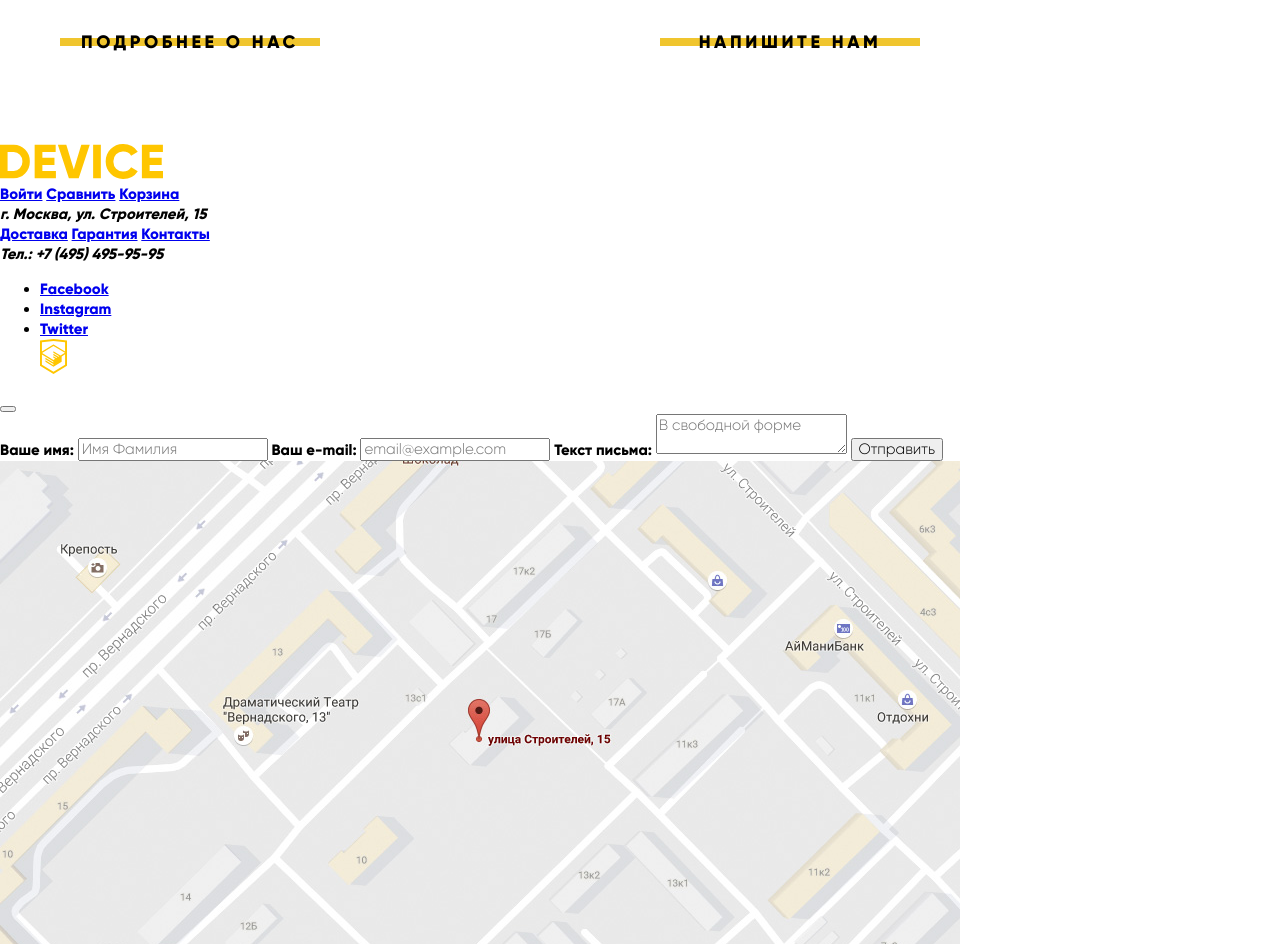
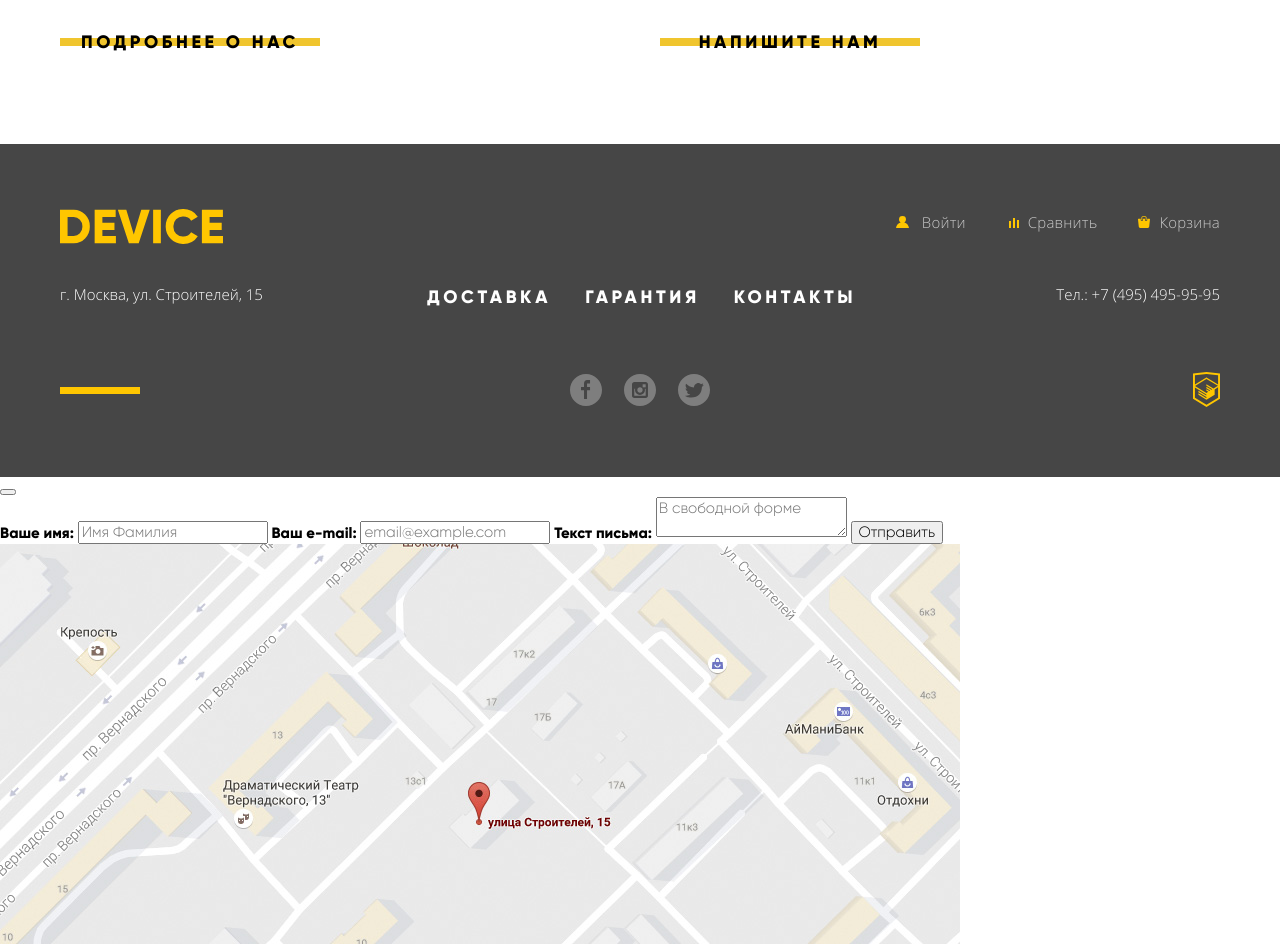
Before and after one commit to HarchenkoDmitry/829899-device-24, a plain HTML site: page index.html in a window 1280 px wide. Shown: the part 2331-3275 px from the top of the page. Drawn offline with Linux system fonts and the light colour scheme.

Commit message:
stylization footer

```diff
--- a/css/style.css
+++ b/css/style.css
@@ -74,6 +74,9 @@ body {
 }
 .general-button:hover {
     background: #f0c52e;
+}
+.general-button:active {
+    color: rgba(0, 0, 0, 0.3);
 }
 .general-header {
     font-size: 47px;
@@ -740,3 +743,180 @@ body {
     width: 260px;
     text-align: center;
 }
+
+
+
+
+
+
+.page-footer {
+    background-color: #464646;
+    color: #fff;
+    padding: 65px 0;
+}
+.page-footer__row-1,
+.page-footer__row-2,
+.page-footer__row-3 {
+    display: flex;
+    justify-content: space-between;
+}
+.page-footer__row-1 {
+    margin-bottom: 37px;
+}
+.page-footer__wrap-row1 {
+    display: flex;
+}
+.page-footer__login::before,
+.page-footer__compare::before,
+.page-footer__cart::before {
+    content: '';
+    display: block;
+    position: absolute;
+    background-size: contain;
+    transform: translateY(-50%);
+    top: 50%;
+    left: 0;
+}
+.page-footer__account {
+    margin: 0;
+    padding: 0;
+    margin-right: 43px;
+    list-style: none;
+}
+.page-footer__link-general:hover {
+    color: #fff;
+}
+.page-footer__link-general:hover::before {
+    opacity: 0.6;
+}
+.page-footer__link-general:active {
+    opacity: 0.3;
+}
+.page-footer__link-general {
+    font-family: OpenSans, Arial, sans-serif;
+    font-weight: 300;
+    font-size: 15px;
+    line-height: 1.8;
+    letter-spacing: 0.2px;
+    color: rgba(255, 255, 255, 0.7);
+    text-decoration: none;
+    position: relative;
+}
+.page-footer__login::before {
+    background-image: url("../img/user--yellow.svg");
+    width: 13px;
+    height: 12px;
+}
+.page-footer__compare::before {
+    background-image: url("../img/compare--yellow.svg");
+    width: 10px;
+    height: 10px;
+    top: 14px;
+}
+.page-footer__cart::before {
+    background-image: url("../img/cart--yellow.svg");
+    width: 12px;
+    height: 12px;
+    top: 13px;
+}
+.page-footer__login {
+    padding-left: 26px;
+}
+.page-footer__compare {
+    margin-right: 41px;
+    padding-left: 19px;
+}
+.page-footer__cart {
+    padding-left: 21px;
+}
+
+.page-footer__row-2 {
+    margin-bottom: 62px;
+}
+.page-footer__address,
+.page-footer__telephone {
+    font-family: OpenSans, Arial, sans-serif;
+    font-size: 15px;
+    font-weight: 300;
+    font-style: normal;
+    line-height: 1.1;
+    color: #ffffff;
+}
+.page-footer__wrap-nav {
+    padding: 0;
+    margin: 0;
+    display: flex;
+    margin-right: 36px;
+}
+.page-footer__nav-item {
+    list-style: none;
+    margin: 0 17px;
+}
+.page-footer__nav-item:hover {
+    opacity: 0.6;
+}
+.page-footer__nav-item:active {
+    opacity: 0.3;
+}
+.page-footer__info-link {
+    font-family: Gilroy, Arial, sans-serif;
+    font-size: 18px;
+    font-weight: 800;
+    line-height: 1.33;
+    letter-spacing: 3.6px;
+    color: #ffffff;
+    text-decoration: none;
+    text-transform: uppercase;
+}
+
+
+.page-footer__row-3::before {
+    content: '';
+    display: block;
+    width: 80px;
+    height: 7px;
+    background-color: #ffc600;
+    position: relative;
+    top: 15px;
+}
+.page-footer__wrap-social {
+    padding: 0;
+    margin: 0;
+    display: flex;
+    margin-top: 2px;
+    margin-right: 53px;
+}
+.page-footer__wrap-social li {
+    list-style: none;
+}
+.page-footer__social-item {
+    font-size: 0;
+    display: block;
+    width: 32px;
+    height: 32px;
+    background-repeat: no-repeat;
+    background-size: contain;
+    margin: 0 11px;
+    opacity: 0.3;
+}
+.page-footer__social-item:hover {
+    opacity: 0.6;
+}
+.page-footer__social-item:active {
+    opacity: 0.1;
+}
+.page-footer__social-fb {
+    background-image: url('../img/fb.svg');
+}
+.page-footer__social-inst {
+    background-image: url('../img/inst.svg');
+}
+.page-footer__social-tw {
+    background-image: url('../img/tw.svg');
+}
+.page-footer__html:hover {
+    opacity: 0.6;
+}
+.page-footer__html:active {
+    opacity: 0.3;
+}
--- a/index.html
+++ b/index.html
@@ -244,31 +244,32 @@
 		</main>
 
 		<footer class="page-footer">
-			<div class="page-footer__row-1">
-				<img src="img/logo--yellow.svg" alt="Device">
+			<div class="page-footer__row-1 container">
+				<span class="page-footer__logo"><img src="img/logo--yellow.svg" alt="Device"></span>
 				<div class="page-footer__wrap-row1">
-					<a href="#">Войти</a>
-					<a href="#">Сравнить</a>
-					<a href="#">Корзина</a>
+					<ul class="page-footer__account">
+						<li><a href="#" class="page-footer__login page-footer__link-general">Войти</a></li>
+					</ul>
+					<a href="#" class="page-footer__compare page-footer__link-general">Сравнить</a>
+					<a href="#" class="page-footer__cart page-footer__link-general">Корзина</a>
 				</div>
 			</div>
-			<div class="page-footer__row-2">
-				<address>г. Москва, ул. Строителей, 15</address>
-				<div class="page-footer__wrap-nav">
-					<a href="#" class="page-footer__info-link">Доставка</a>
-					<a href="#" class="page-footer__info-link">Гарантия</a>
-					<a href="#" class="page-footer__info-link">Контакты</a>
-				</div>
-				<address>Тел.: +7 (495) 495-95-95</address>
+			<div class="page-footer__row-2 container">
+				<address class="page-footer__address">г. Москва, ул. Строителей, 15</address>
+				<ul class="page-footer__wrap-nav">
+					<li class="page-footer__nav-item"><a href="#" class="page-footer__info-link">Доставка</a></li>
+					<li class="page-footer__nav-item"><a href="#" class="page-footer__info-link">Гарантия</a></li>
+					<li class="page-footer__nav-item"><a href="#" class="page-footer__info-link">Контакты</a></li>
+				</ul>
+				<address class="page-footer__telephone">Тел.: +7 (495) 495-95-95</address>
 			</div>
-			<div class="page-footer__row-3">
-				<!-- будущая стилизация черточки -->
+			<div class="page-footer__row-3 container">
 				<ul class="page-footer__wrap-social">
-					<li><a href="#">Facebook</a></li>
-					<li><a href="#">Instagram</a></li>
-					<li><a href="#">Twitter</a></li>
-				</li>
-				<a href="https://htmlacademy.ru/intensive/htmlcss">
+					<li><a class="page-footer__social-item page-footer__social-fb" href="#">Facebook</a></li>
+					<li><a class="page-footer__social-item page-footer__social-inst" href="#">Instagram</a></li>
+					<li><a class="page-footer__social-item page-footer__social-tw" href="#">Twitter</a></li>
+				</ul>
+				<a class="page-footer__html" href="https://htmlacademy.ru/intensive/htmlcss">
 					<img src="img/logo-html.svg" alt="HTML Academy">
 				</a>
 			</div>
```
Also changed, not shown: img/cart--yellow.svg (renamed from img/cart-yellow.svg), img/compare--yellow.svg (renamed from img/compare-yellow.svg), img/user--yellow.svg (renamed from img/user-yellow.svg).
